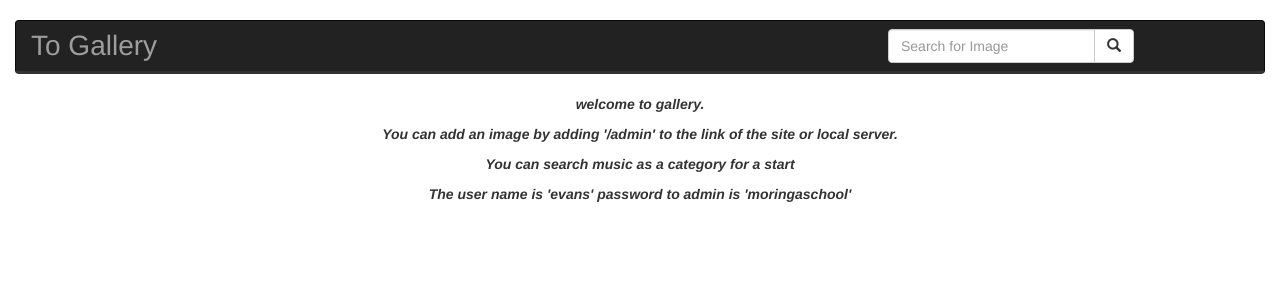
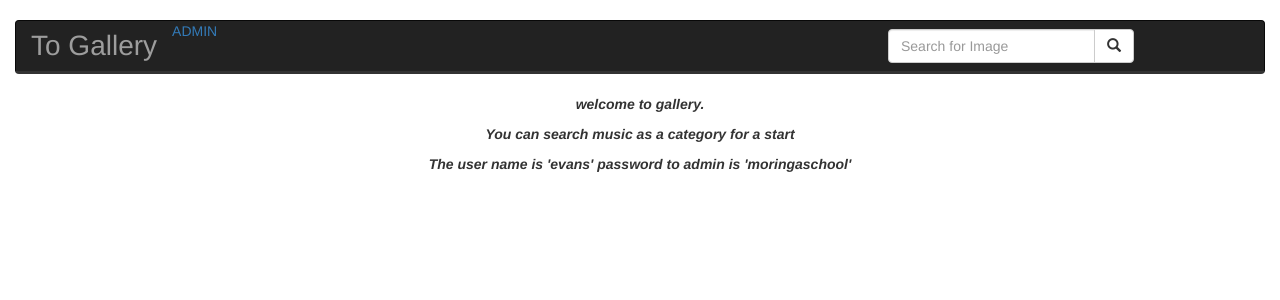
Before and after one commit to drewheathens/Gallery, a Django app: page / in a window 1280 px wide. Shown: the top 300 px of the page. Run offline with Django 3.2, Linux system fonts and the light colour scheme; data that the repository does not hold is empty; some libraries are stand-ins or nearby versions.

Commit message:
added admin to navbar

```diff
--- a/photos/templates/images.html
+++ b/photos/templates/images.html
@@ -50,7 +50,6 @@
 
 </head>
 <p>welcome to gallery.</p>
-<p>You can add an image by adding '/admin' to the link of the site or local server.</p>
 <p>You can search music as a category for a start</p>
 <p>The user name is 'evans' password to admin is 'moringaschool'</p>
 
--- a/photos/templates/navbar.html
+++ b/photos/templates/navbar.html
@@ -15,6 +15,7 @@
       <div class="container-fluid">
         <div id="home" class="navbar-header">
           <a class="navbar-brand"  href="{% url 'images' %}" style="font-size:28px;"> To Gallery  </a>
+          <a href="/admin">ADMIN</a>
 
 
         </div>
```
